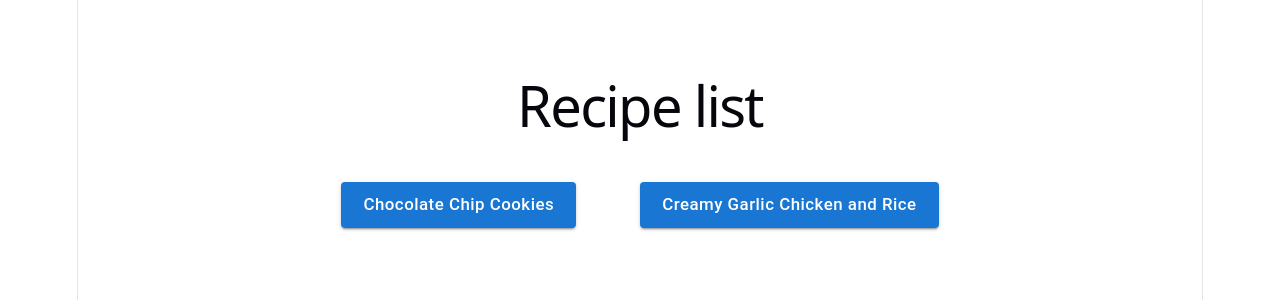
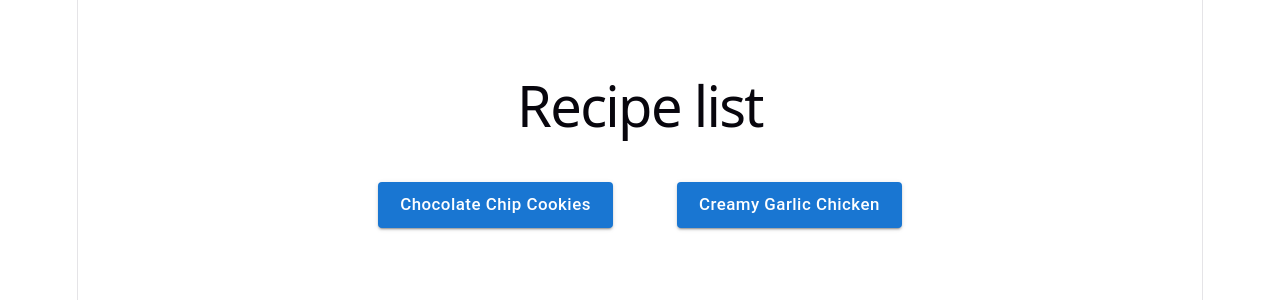
Before and after one commit to Coad-Toad/recipe-app, a React (Vite) app: page / in a window 1280 px wide. Shown: the top 300 px of the page. Built offline with nearby package versions, Linux system fonts and the light colour scheme.

Commit message:
Update title

```diff
--- a/src/data/recipes.ts
+++ b/src/data/recipes.ts
@@ -128,7 +128,7 @@ export const recipes: Recipe[] = [
   },
   {
     id: "creamy-garlic-chicken",
-    title: "Creamy Garlic Chicken and Rice",
+    title: "Creamy Garlic Chicken",
 
     ingredients: [
       { name: "basmati rice", quantity: 1, unit: " cup" },
```
